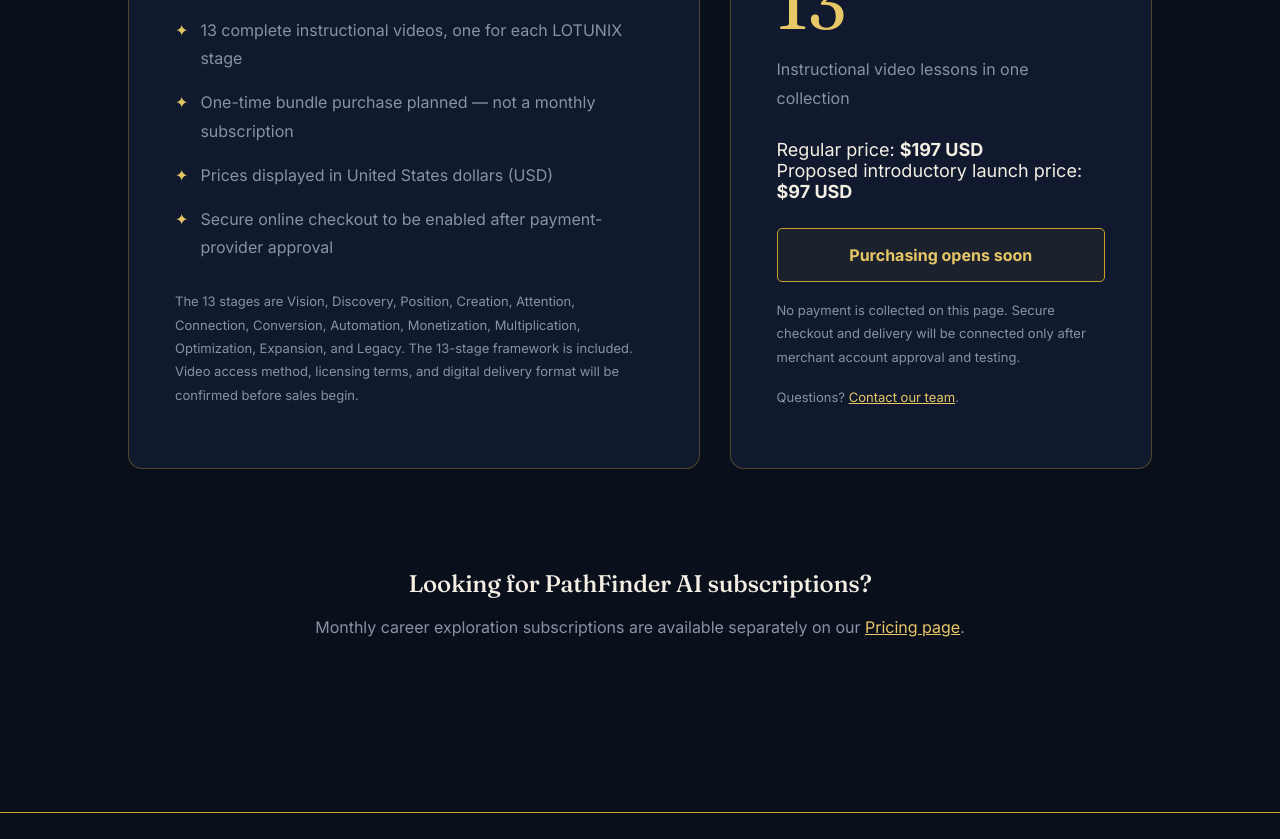
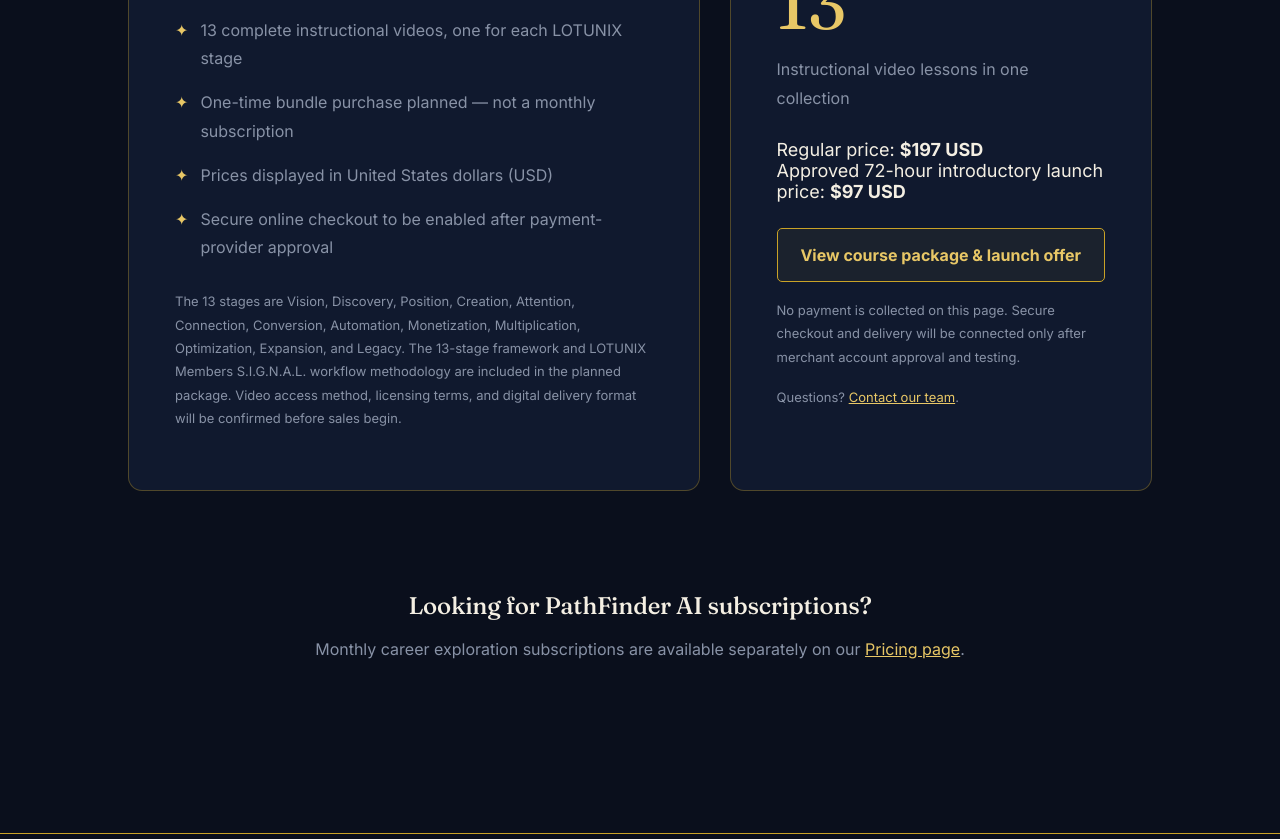
Before and after one commit to Pathfinderglobalai/pathfinderglobalai-legal-, a plain HTML site: page digital-products.html in a window 1280 px wide. Shown: the part 960-1799 px from the top of the page. Drawn offline with Linux system fonts and the light colour scheme.

Commit message:
Connect LOTUNIX digital products to staged checkout and approved launch offer

```diff
--- a/digital-products.html
+++ b/digital-products.html
@@ -987,15 +987,15 @@ body:has(>header.pf-unified-header) .hero{padding-top:90px;}
         <li>Prices displayed in United States dollars (USD)</li>
         <li>Secure online checkout to be enabled after payment-provider approval</li>
       </ul>
-      <p class="lot-note">The 13 stages are Vision, Discovery, Position, Creation, Attention, Connection, Conversion, Automation, Monetization, Multiplication, Optimization, Expansion, and Legacy. The 13-stage framework is included. Video access method, licensing terms, and digital delivery format will be confirmed before sales begin.</p>
+      <p class="lot-note">The 13 stages are Vision, Discovery, Position, Creation, Attention, Connection, Conversion, Automation, Monetization, Multiplication, Optimization, Expansion, and Legacy. The 13-stage framework and LOTUNIX Members S.I.G.N.A.L. workflow methodology are included in the planned package. Video access method, licensing terms, and digital delivery format will be confirmed before sales begin.</p>
     </article>
     <aside class="lot-card">
       <div class="lot-status">Coming soon · Checkout not active</div>
       <h2>Complete LOTUNIX Bundle</h2>
       <div class="lot-count">13</div>
       <p>Instructional video lessons in one collection</p>
-      <div class="lot-price">Regular price: <strong>$197 USD</strong><br/>Proposed introductory launch price: <strong>$97 USD</strong></div>
-      <div class="lot-cta" aria-label="Purchasing will open after checkout setup">Purchasing opens soon</div>
+      <div class="lot-price">Regular price: <strong>$197 USD</strong><br/>Approved 72-hour introductory launch price: <strong>$97 USD</strong></div>
+      <a class="lot-cta" href="lotunix-checkout.html" style="display:block;text-decoration:none;text-align:center" aria-label="Review LOTUNIX complete-course checkout details">View course package &amp; launch offer</a>
       <p class="lot-note">No payment is collected on this page. Secure checkout and delivery will be connected only after merchant account approval and testing.</p>
       <p class="lot-note">Questions? <a href="mailto:info@pathfinderglobalai.com" style="color:var(--gold-bright);text-decoration:underline">Contact our team</a>.</p>
     </aside>
```
